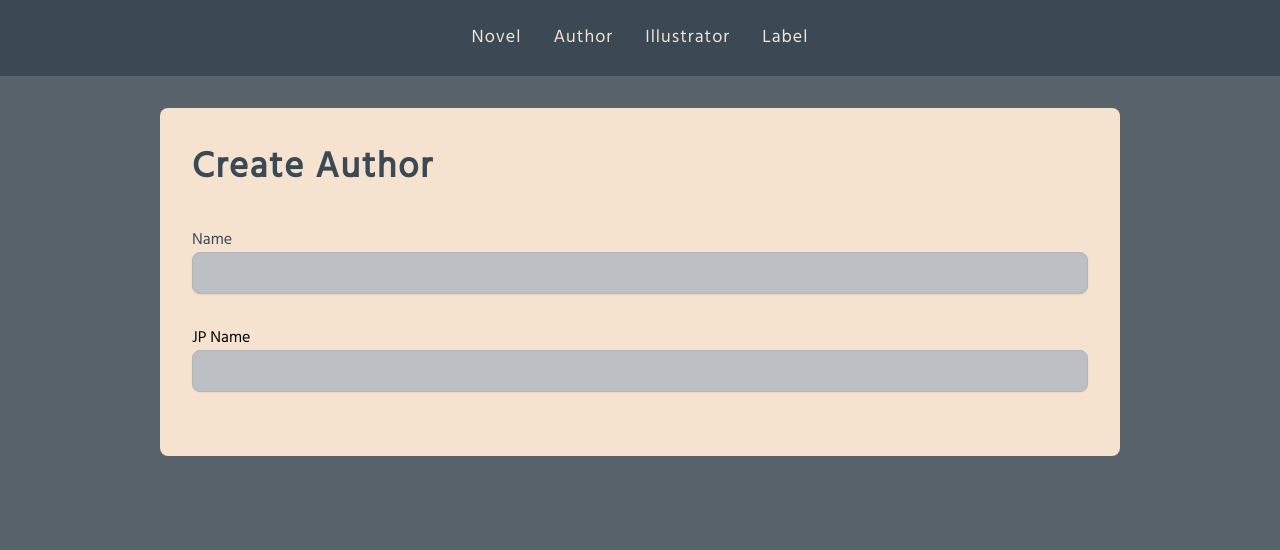
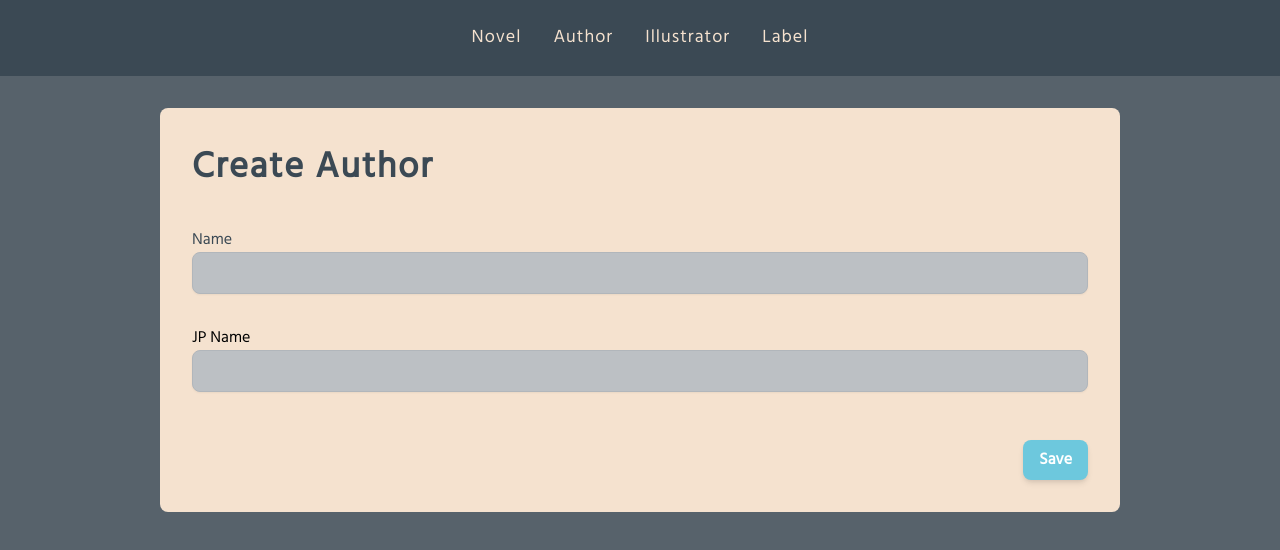
Before and after one commit to alvarodwi/project-datsys, a Vue app in the folder client/: page /author-add in a window 1280 px wide. Shown: the top 550 px of the page. Built offline with nearby package versions, Linux system fonts and the light colour scheme; a web font is replaced by a local one; what @tailwindcss/typography, vue-tailwind would draw is missing.

Commit message:
add save button

```diff
--- a/client/src/components/crud/author/AuthorForm.vue
+++ b/client/src/components/crud/author/AuthorForm.vue
@@ -26,6 +26,17 @@
         v-model="author.jpName"
         name="jpName"
       />
+    </div>
+
+    <div class="flex w-full">
+      <div class="ml-auto">
+        <button
+          type="submit"
+          class="self-end py-2 px-4 mt-4 bg-blue-600 hover:bg-blue-700 focus:ring-blue-500 focus:ring-offset-blue-200 text-white w-full transition ease-in duration-200 text-center text-base font-semibold shadow-md focus:outline-none focus:ring-2 focus:ring-offset-2 rounded-lg "
+        >
+          Save
+        </button>
+      </div>
     </div>
   </div>
 </template>
--- a/client/src/components/crud/illustrator/IllustratorForm.vue
+++ b/client/src/components/crud/illustrator/IllustratorForm.vue
@@ -26,6 +26,17 @@
         v-model="illustrator.jpName"
         name="jpName"
       />
+    </div>
+
+    <div class="flex w-full">
+      <div class="ml-auto">
+        <button
+          type="submit"
+          class="self-end py-2 px-4 mt-4 bg-blue-600 hover:bg-blue-700 focus:ring-blue-500 focus:ring-offset-blue-200 text-white w-full transition ease-in duration-200 text-center text-base font-semibold shadow-md focus:outline-none focus:ring-2 focus:ring-offset-2 rounded-lg "
+        >
+          Save
+        </button>
+      </div>
     </div>
   </div>
 </template>
--- a/client/src/components/crud/label/LabelForm.vue
+++ b/client/src/components/crud/label/LabelForm.vue
@@ -37,6 +37,17 @@
         v-model="label.link"
         name="link"
       />
+    </div>
+
+    <div class="flex w-full">
+      <div class="ml-auto">
+        <button
+          type="submit"
+          class="self-end py-2 px-4 mt-4 bg-blue-600 hover:bg-blue-700 focus:ring-blue-500 focus:ring-offset-blue-200 text-white w-full transition ease-in duration-200 text-center text-base font-semibold shadow-md focus:outline-none focus:ring-2 focus:ring-offset-2 rounded-lg "
+        >
+          Save
+        </button>
+      </div>
     </div>
   </div>
 </template>
--- a/client/src/components/crud/novel/NovelForm.vue
+++ b/client/src/components/crud/novel/NovelForm.vue
@@ -39,7 +39,7 @@
         name="plot"
       />
     </div>
-    <div class="form-group">
+    <div class="form-group mt-4">
       <label for="genre">Genre</label>
       <input
         class="rounded-lg border-transparent flex-1 appearance-none border border-steel-300 w-full py-2 px-4 bg-gray-300 text-steel-500 placeholder-steel-400 shadow-sm text-base focus:outline-none focus:ring-2 focus:ring-gray-600 focus:border-transparent"
```
